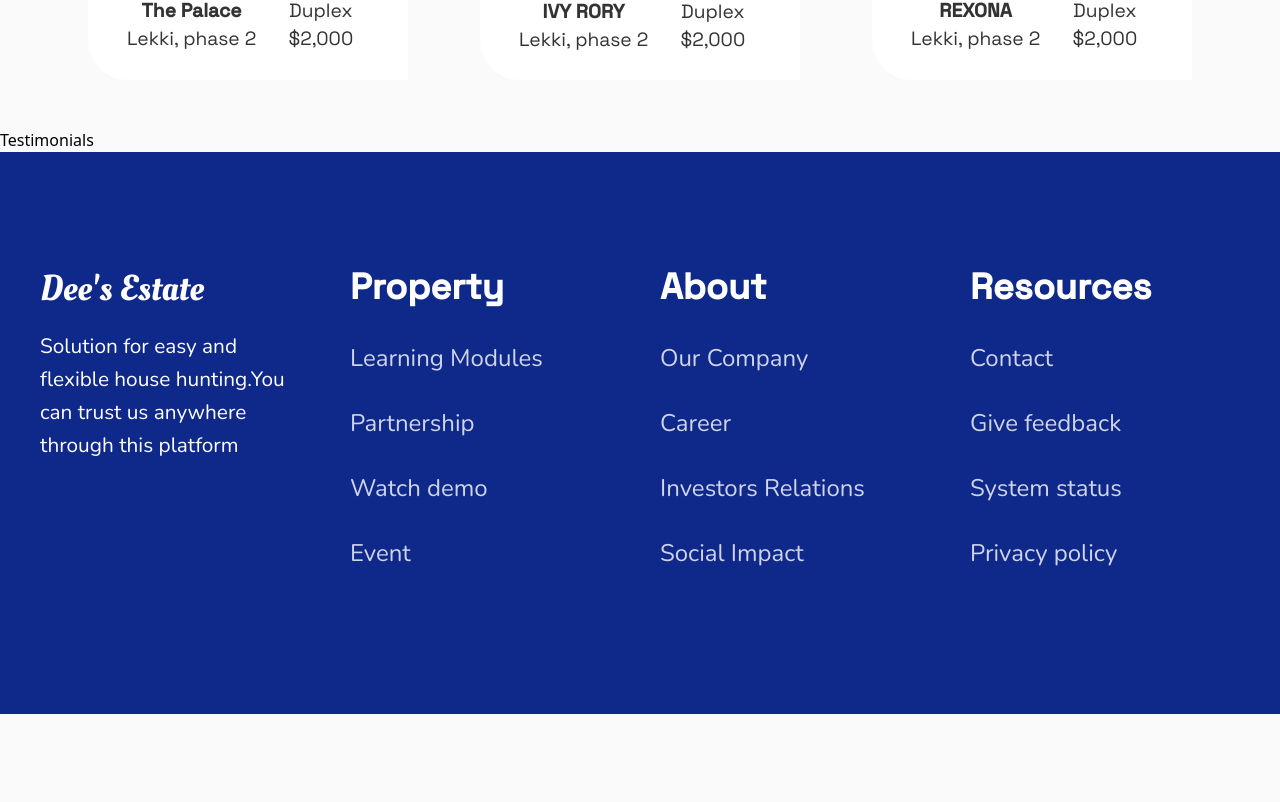
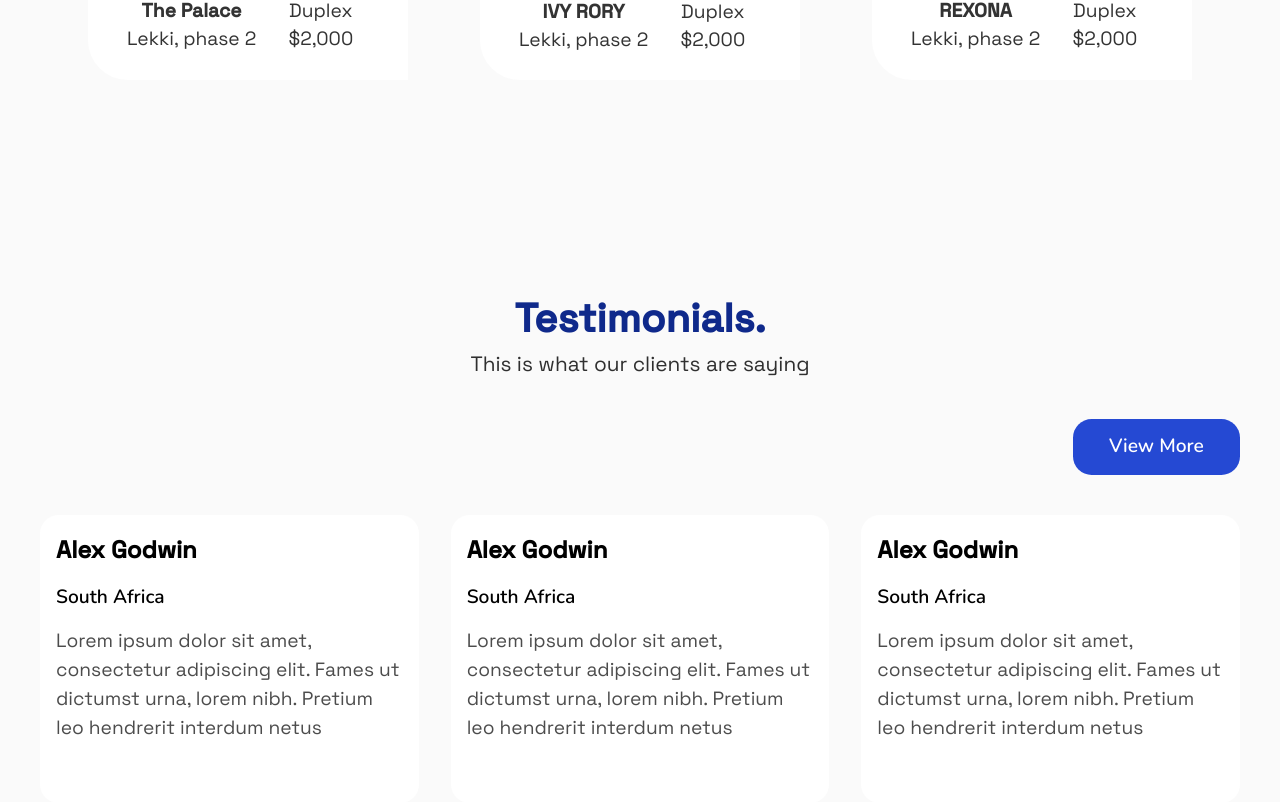
Before and after one commit to Qreamville/Dees-Estate, a React (Create React App) app: page / in a window 1280 px wide. Shown: the part 2358-3160 px from the top of the page. Before the commit the page ends 3072 px from the top, so only its background shows below. Built offline with nearby package versions, Linux system fonts and the light colour scheme.

Commit message:
Complete tetimonials function

```diff
--- a/src/components/testimonials/Testimonials.jsx
+++ b/src/components/testimonials/Testimonials.jsx
@@ -1,7 +1,44 @@
 import React from "react";
+import "./testimonials.css";
 
 const Testimonials = () => {
-  return <div>Testimonials</div>;
+  return (
+    <section className="testimonials container mx-auto flex flex-col justify-center py-12 md:mt-28">
+      <div className="testimonials__heading text-center">
+        <h3>Testimonials.</h3>
+        <p>This is what our clients are saying</p>
+      </div>
+      <div className="testimonials__btn flex items-center my-10 justify-center md:justify-end">
+        <button>View More</button>
+      </div>
+      <div className="testimonials__cards  flex flex-col md:flex-row w-full justify-between gap-8 items-center">
+        <div className="testimonials__card flex flex-col items-start p-4 gap-4 bg-white">
+          <h4>Alex Godwin</h4>
+          <h5>South Africa</h5>
+          <p>
+            Lorem ipsum dolor sit amet, consectetur adipiscing elit. Fames ut
+            dictumst urna, lorem nibh. Pretium leo hendrerit interdum netus
+          </p>
+        </div>
+        <div className="testimonials__card flex flex-col items-start p-4 gap-4 bg-white">
+          <h4>Alex Godwin</h4>
+          <h5>South Africa</h5>
+          <p>
+            Lorem ipsum dolor sit amet, consectetur adipiscing elit. Fames ut
+            dictumst urna, lorem nibh. Pretium leo hendrerit interdum netus
+          </p>
+        </div>
+        <div className="testimonials__card flex flex-col items-start p-4 gap-4 bg-white">
+          <h4>Alex Godwin</h4>
+          <h5>South Africa</h5>
+          <p>
+            Lorem ipsum dolor sit amet, consectetur adipiscing elit. Fames ut
+            dictumst urna, lorem nibh. Pretium leo hendrerit interdum netus
+          </p>
+        </div>
+      </div>
+    </section>
+  );
 };
 
 export default Testimonials;
--- a/src/components/testimonials/testimonials.css
+++ b/src/components/testimonials/testimonials.css
@@ -0,0 +1,76 @@
+.testimonials__heading h3 {
+  font-family: "Space Grotesk", sans-serif;
+  font-style: normal;
+  font-weight: 700;
+  font-size: 2.5rem;
+  line-height: 61px;
+  color: #0f298b;
+}
+
+.testimonials__heading p {
+  font-family: "Space Grotesk", sans-serif;
+  font-style: normal;
+  font-weight: 400;
+  font-size: 1.3rem;
+  line-height: 30px;
+  text-align: center;
+  color: rgba(0, 0, 0, 0.81);
+}
+
+.testimonials__btn button {
+  padding: 9.3434px;
+  background: #2549d3;
+  border-radius: 18.6868px;
+  font-family: "Nunito", sans-serif;
+  font-style: normal;
+  font-weight: 600;
+  font-size: 1.2rem;
+  line-height: 25px;
+  color: #ffffff;
+
+  width: 167.25px;
+  height: 56.06px;
+}
+
+.testimonials__card {
+  width: 24rem;
+  height: 18rem;
+  border-radius: 18.6868px;
+}
+
+.testimonials__card h4 {
+  font-family: "Space Grotesk", sans-serif;
+  font-style: normal;
+  font-weight: 700;
+  font-size: 1.5rem;
+  line-height: 38px;
+
+  color: #000000;
+}
+
+.testimonials__card h5 {
+  font-family: "Nunito", sans-serif;
+  font-style: normal;
+  font-weight: 600;
+  font-size: 1.2rem;
+  line-height: 25px;
+
+  color: #000000;
+}
+
+.testimonials__card p {
+  font-family: "Space Grotesk", sans-serif;
+  font-style: normal;
+  font-weight: 400;
+  font-size: 1.2rem;
+  line-height: 29px;
+
+  color: rgba(0, 0, 0, 0.7);
+}
+
+@media screen and (max-width: 768px) {
+  .testimonials__card {
+    width: 18rem;
+    height: 22rem;
+  }
+}
```
